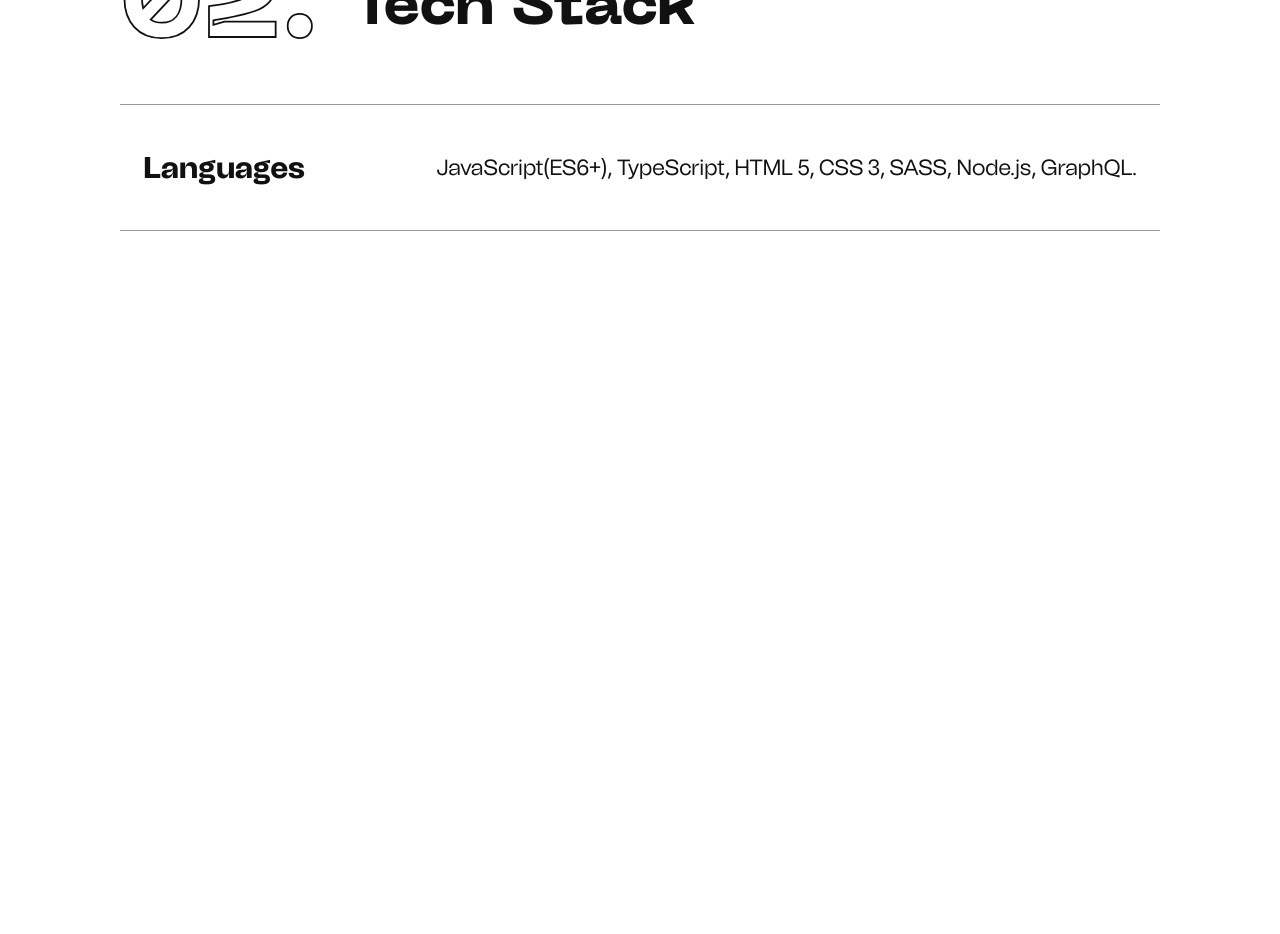
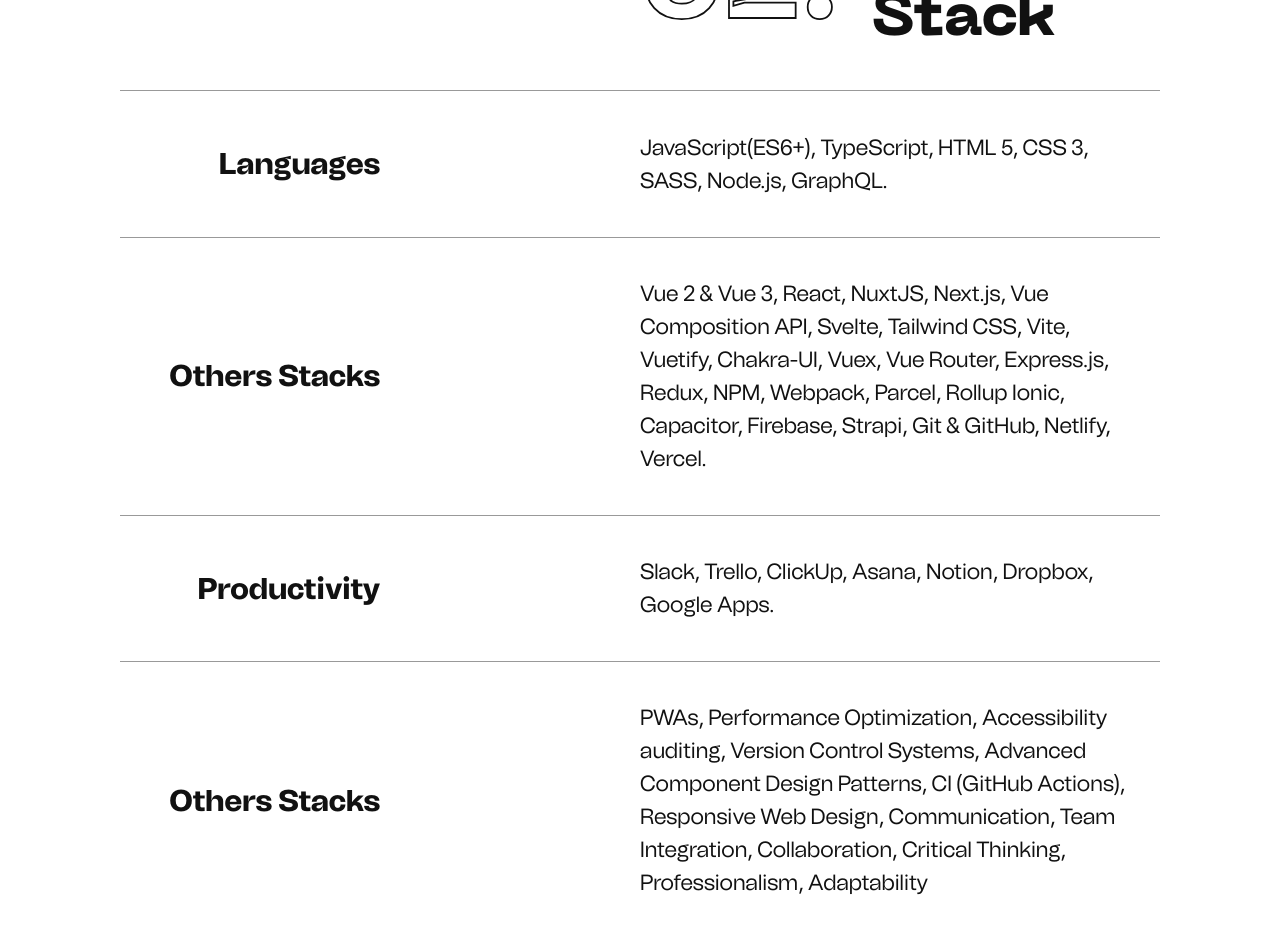
Before and after one commit to ejirocodes/portfolio-1, a Next.js app: page / in a window 1280 px wide. Shown: the part 2240-3174 px from the top of the page. Before the commit the page ends 2620 px from the top, so only its background shows below. Built offline with nearby package versions, Linux system fonts and the light colour scheme.

Commit message:
tech stack implementation

```diff
--- a/components/home/TechStack.tsx
+++ b/components/home/TechStack.tsx
@@ -3,9 +3,9 @@
 export default function TechStack() {
   return (
     <section className="container-space md:my-[150px] my-[100px]">
-      <div className="md:mb-[40px] mb-[25px]">
-        <span className="invisible">0</span>
-        <h1 className="stroke-heading">
+      <div className="md:mb-[40px] mb-[25px]  tech-container">
+        <span className="invisible flex">0</span>
+        <h1 className="stroke-heading  md:w-1/2">
           <span className="stroke-text stroke">02.</span>
           <span className="md:text-[60px] text-[40px]">Tech Stack</span>
         </h1>
@@ -14,12 +14,10 @@
 
       <div>
         <div className="">
-          <div className="md:my-[40px]  my-[20px] flex justify-center md:items-center md:flex-row flex-col">
-            <h2 className="md:text-[30px] text-[18px] font-extrabold md:mr-[132px]">
-              Languages
-            </h2>
+          <div className="tech-container">
+            <h2 className="tech-title">Languages</h2>
             <p
-              className="md:text-[22px]  text-[14px]"
+              className="md:text-[22px]  text-[14px] md:w-[50%] md:pr-[20px]"
               aria-label="Ejiro Asiuwhu Programming Languages"
             >
               JavaScript(ES6+), TypeScript, HTML 5, CSS 3, SASS, Node.js,
@@ -28,6 +26,47 @@
           </div>
           <LineHoriz />
         </div>
+        <div className="">
+          <div className="tech-container">
+            <h2 className="tech-title">Others Stacks</h2>
+            <p
+              className="md:text-[22px]  text-[14px] md:w-[50%] md:pr-[20px] "
+              aria-label="Ejiro Asiuwhu Programming Languages"
+            >
+              Vue 2 & Vue 3, React, NuxtJS, Next.js, Vue Composition API,
+              Svelte, Tailwind CSS, Vite, Vuetify, Chakra-UI, Vuex, Vue Router,
+              Express.js, Redux, NPM, Webpack, Parcel, Rollup Ionic, Capacitor,
+              Firebase, Strapi, Git & GitHub, Netlify, Vercel.
+            </p>
+          </div>
+          <LineHoriz />
+        </div>
+        <div className="">
+          <div className="tech-container">
+            <h2 className="tech-title">Productivity</h2>
+            <p
+              className="md:text-[22px]  text-[14px] md:w-[50%] md:pr-[20px] "
+              aria-label="Ejiro Asiuwhu Programming Languages"
+            >
+              Slack, Trello, ClickUp, Asana, Notion, Dropbox, Google Apps.
+            </p>
+          </div>
+          <LineHoriz />
+        </div>
+        <div className="">
+          <div className="tech-container">
+            <h2 className="tech-title">Others Stacks</h2>
+            <p
+              className="md:text-[22px]  text-[14px] md:w-[50%] md:pr-[20px] "
+              aria-label="Ejiro Asiuwhu Programming Languages"
+            >
+              PWAs, Performance Optimization, Accessibility auditing, Version
+              Control Systems, Advanced Component Design Patterns, CI (GitHub
+              Actions), Responsive Web Design, Communication, Team Integration,
+              Collaboration, Critical Thinking, Professionalism, Adaptability
+            </p>
+          </div>
+        </div>
       </div>
     </section>
   );
--- a/pages/index.tsx
+++ b/pages/index.tsx
@@ -39,7 +39,7 @@
               href=""
               className="font-bold flex group md:text-[24px] text-[12px]  items-center "
             >
-              <span className="inline-flex mr-[17px] icon-hover  after:bottom-[3px]  link-hover">
+              <span className="inline-flex mr-[17px] icon-hover md:after:h-[2px]  after:h-[1px] md:after:bottom-[3px]  after:bottom-[1px]  link-hover">
                 What brought you to Code Lord?
               </span>
               <span className=" icon-hover">
--- a/styles/globals.css
+++ b/styles/globals.css
@@ -74,6 +74,12 @@
   }
   .stroke {
     @apply md:text-[110px] text-[50px] md:mr-[32px] md:mb-0 mb-[8px];
+  }
+  .tech-container {
+    @apply md:my-[40px]  my-[20px] flex justify-between md:items-center md:flex-row flex-col w-full;
+  }
+  .tech-title {
+    @apply md:text-[30px] text-[18px] font-extrabold md:mr-[120px] md:w-[25%] md:text-right;
   }
 }
 .stroke-text {
```
